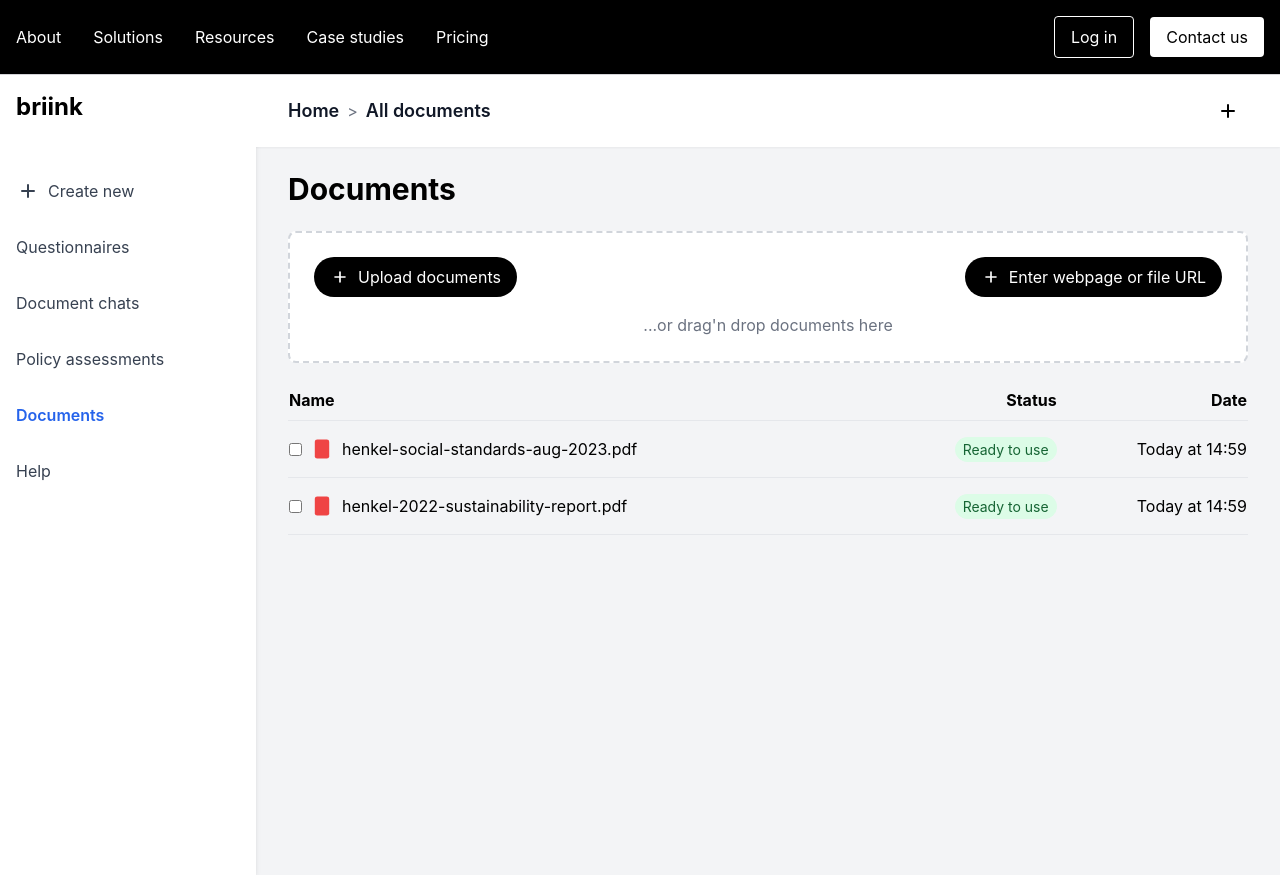
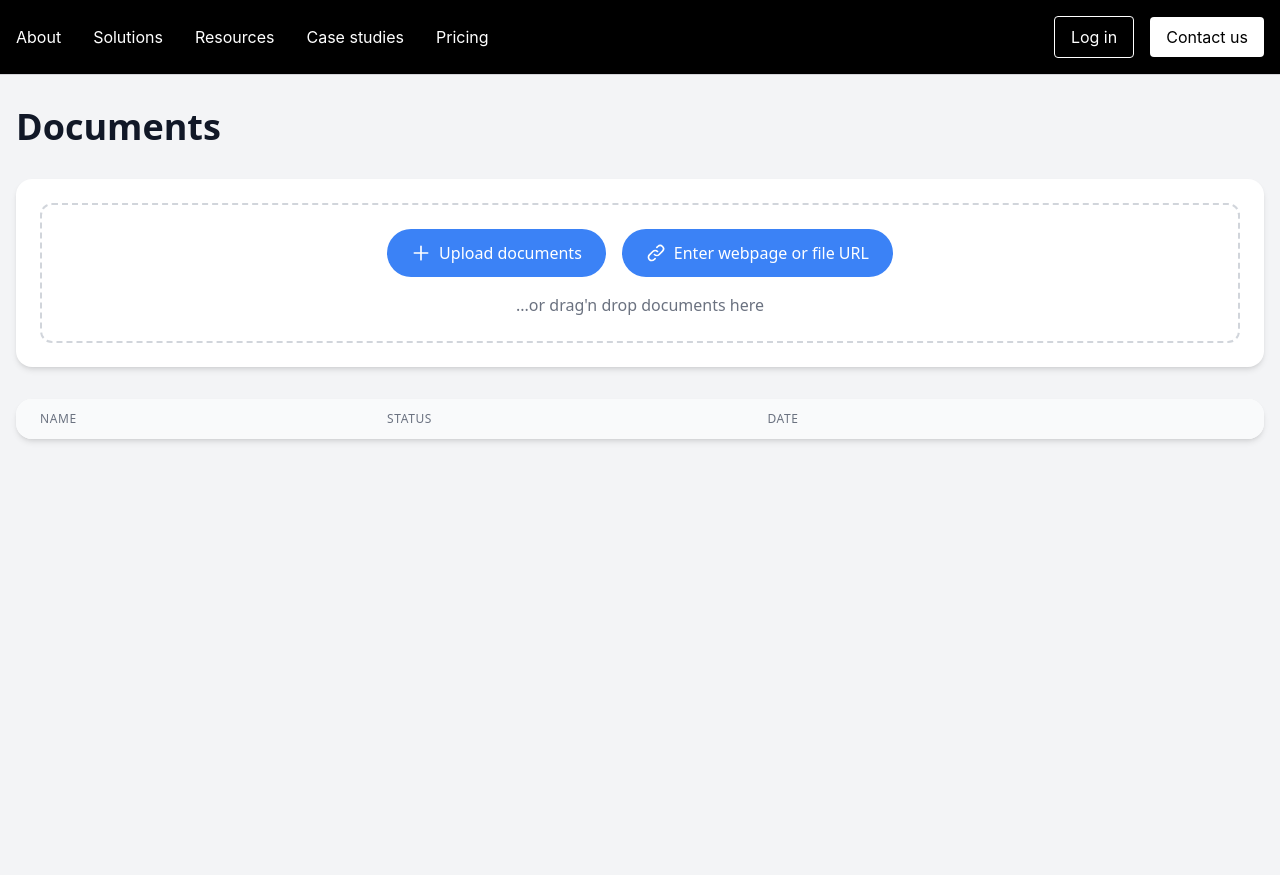
Before and after one commit to AyushDadhich07/m, a React (Create React App) app in the folder frontend/: page /documentpage in a window 1280 px wide. Built offline with nearby package versions, Linux system fonts and the light colour scheme.

Commit message:
documents page

```diff
--- a/frontend/src/components/documentspage.js
+++ b/frontend/src/components/documentspage.js
@@ -1,83 +1,131 @@
+// import React from 'react';
+
+// const DocumentsPage = () => {
+//   return (
+//     <div className="flex h-screen bg-gray-100">
+//       {/* Sidebar */}
+//       <div className="w-64 bg-white shadow-md">
+//         <div className="p-4">
+//           <h1 className="text-2xl font-bold">briink</h1>
+//         </div>
+//         <nav className="mt-6">
+//           <button className="w-full flex items-center p-4 text-gray-700 hover:bg-gray-200">
+//             <svg className="w-6 h-6 mr-2" fill="none" stroke="currentColor" viewBox="0 0 24 24" xmlns="http://www.w3.org/2000/svg"><path strokeLinecap="round" strokeLinejoin="round" strokeWidth={2} d="M12 6v6m0 0v6m0-6h6m-6 0H6" /></svg>
+//             Create new
+//           </button>
+//           <a href="#" className="block p-4 text-gray-700 hover:bg-gray-200">Questionnaires</a>
+//           <a href="#" className="block p-4 text-gray-700 hover:bg-gray-200">Document chats</a>
+//           <a href="#" className="block p-4 text-gray-700 hover:bg-gray-200">Policy assessments</a>
+//           <a href="#" className="block p-4 text-blue-600 font-semibold">Documents</a>
+//           <a href="#" className="block p-4 text-gray-700 hover:bg-gray-200">Help</a>
+//         </nav>
+//       </div>
+
+//       {/* Main content */}
+//       <div className="flex-1 overflow-auto">
+//         <header className="bg-white shadow-sm">
+//           <div className="max-w-7xl mx-auto py-4 px-4 sm:px-6 lg:px-8 flex justify-between items-center">
+//             <div className="flex items-center">
+//               <h2 className="text-lg font-semibold text-gray-900">Home</h2>
+//               <span className="mx-2 text-gray-500">&gt;</span>
+//               <h2 className="text-lg font-semibold text-gray-900">All documents</h2>
+//             </div>
+//             <button className="p-2 rounded-full hover:bg-gray-200">
+//               <svg className="w-6 h-6" fill="none" stroke="currentColor" viewBox="0 0 24 24" xmlns="http://www.w3.org/2000/svg"><path strokeLinecap="round" strokeLinejoin="round" strokeWidth={2} d="M12 6v6m0 0v6m0-6h6m-6 0H6" /></svg>
+//             </button>
+//           </div>
+//         </header>
+
+//         <main className="max-w-7xl mx-auto py-6 sm:px-6 lg:px-8">
+//           <h1 className="text-3xl font-bold mb-6">Documents</h1>
+
+//           <div className="bg-white p-6 rounded-lg border-2 border-dashed border-gray-300 mb-6">
+//             <div className="flex justify-between items-center mb-4">
+//               <button className="bg-black text-white px-4 py-2 rounded-full flex items-center">
+//                 <svg className="w-5 h-5 mr-2" fill="none" stroke="currentColor" viewBox="0 0 24 24" xmlns="http://www.w3.org/2000/svg"><path strokeLinecap="round" strokeLinejoin="round" strokeWidth={2} d="M12 6v6m0 0v6m0-6h6m-6 0H6" /></svg>
+//                 Upload documents
+//               </button>
+//               <button className="bg-black text-white px-4 py-2 rounded-full flex items-center">
+//                 <svg className="w-5 h-5 mr-2" fill="none" stroke="currentColor" viewBox="0 0 24 24" xmlns="http://www.w3.org/2000/svg"><path strokeLinecap="round" strokeLinejoin="round" strokeWidth={2} d="M12 6v6m0 0v6m0-6h6m-6 0H6" /></svg>
+//                 Enter webpage or file URL
+//               </button>
+//             </div>
+//             <p className="text-center text-gray-500">...or drag'n drop documents here</p>
+//           </div>
+
+//           <table className="w-full">
+//             <thead>
+//               <tr className="border-b">
+//                 <th className="text-left pb-2">Name</th>
+//                 <th className="text-right pb-2">Status</th>
+//                 <th className="text-right pb-2">Date</th>
+//               </tr>
+//             </thead>
+//             <tbody>
+//               {['henkel-social-standards-aug-2023.pdf', 'henkel-2022-sustainability-report.pdf'].map((doc, index) => (
+//                 <tr key={index} className="border-b">
+//                   <td className="py-4 flex items-center">
+//                     <input type="checkbox" className="mr-2" />
+//                     <svg className="w-6 h-6 mr-2 text-red-500" fill="currentColor" viewBox="0 0 20 20" xmlns="http://www.w3.org/2000/svg"><path fillRule="evenodd" d="M4 4a2 2 0 012-2h8a2 2 0 012 2v12a2 2 0 01-2 2H6a2 2 0 01-2-2V4z" clipRule="evenodd" /></svg>
+//                     {doc}
+//                   </td>
+//                   <td className="py-4 text-right">
+//                     <span className="bg-green-100 text-green-800 px-2 py-1 rounded-full text-sm">Ready to use</span>
+//                   </td>
+//                   <td className="py-4 text-right">Today at 14:59</td>
+//                 </tr>
+//               ))}
+//             </tbody>
+//           </table>
+//         </main>
+//       </div>
+//     </div>
+//   );
+// };
+
+// export default DocumentsPage;
+
 import React from 'react';
 
 const DocumentsPage = () => {
   return (
-    <div className="flex h-screen bg-gray-100">
-      {/* Sidebar */}
-      <div className="w-64 bg-white shadow-md">
-        <div className="p-4">
-          <h1 className="text-2xl font-bold">briink</h1>
-        </div>
-        <nav className="mt-6">
-          <button className="w-full flex items-center p-4 text-gray-700 hover:bg-gray-200">
-            <svg className="w-6 h-6 mr-2" fill="none" stroke="currentColor" viewBox="0 0 24 24" xmlns="http://www.w3.org/2000/svg"><path strokeLinecap="round" strokeLinejoin="round" strokeWidth={2} d="M12 6v6m0 0v6m0-6h6m-6 0H6" /></svg>
-            Create new
-          </button>
-          <a href="#" className="block p-4 text-gray-700 hover:bg-gray-200">Questionnaires</a>
-          <a href="#" className="block p-4 text-gray-700 hover:bg-gray-200">Document chats</a>
-          <a href="#" className="block p-4 text-gray-700 hover:bg-gray-200">Policy assessments</a>
-          <a href="#" className="block p-4 text-blue-600 font-semibold">Documents</a>
-          <a href="#" className="block p-4 text-gray-700 hover:bg-gray-200">Help</a>
-        </nav>
-      </div>
+    <div className="bg-gray-100 min-h-screen font-sans">
+      <div className="container mx-auto px-4 py-8">
+        <h1 className="text-3xl md:text-4xl font-semibold text-gray-900 mb-8">Documents</h1>
 
-      {/* Main content */}
-      <div className="flex-1 overflow-auto">
-        <header className="bg-white shadow-sm">
-          <div className="max-w-7xl mx-auto py-4 px-4 sm:px-6 lg:px-8 flex justify-between items-center">
-            <div className="flex items-center">
-              <h2 className="text-lg font-semibold text-gray-900">Home</h2>
-              <span className="mx-2 text-gray-500">&gt;</span>
-              <h2 className="text-lg font-semibold text-gray-900">All documents</h2>
-            </div>
-            <button className="p-2 rounded-full hover:bg-gray-200">
-              <svg className="w-6 h-6" fill="none" stroke="currentColor" viewBox="0 0 24 24" xmlns="http://www.w3.org/2000/svg"><path strokeLinecap="round" strokeLinejoin="round" strokeWidth={2} d="M12 6v6m0 0v6m0-6h6m-6 0H6" /></svg>
-            </button>
-          </div>
-        </header>
-
-        <main className="max-w-7xl mx-auto py-6 sm:px-6 lg:px-8">
-          <h1 className="text-3xl font-bold mb-6">Documents</h1>
-
-          <div className="bg-white p-6 rounded-lg border-2 border-dashed border-gray-300 mb-6">
-            <div className="flex justify-between items-center mb-4">
-              <button className="bg-black text-white px-4 py-2 rounded-full flex items-center">
-                <svg className="w-5 h-5 mr-2" fill="none" stroke="currentColor" viewBox="0 0 24 24" xmlns="http://www.w3.org/2000/svg"><path strokeLinecap="round" strokeLinejoin="round" strokeWidth={2} d="M12 6v6m0 0v6m0-6h6m-6 0H6" /></svg>
+        <div className="bg-white rounded-2xl shadow-md p-6 mb-8">
+          <div className="border-2 border-dashed border-gray-300 rounded-xl p-6 text-center">
+            <div className="flex flex-col sm:flex-row justify-center items-center space-y-4 sm:space-y-0 sm:space-x-4">
+              <button className="bg-blue-500 text-white px-6 py-3 rounded-full inline-flex items-center transition-colors duration-300 hover:bg-blue-600">
+                <svg className="w-5 h-5 mr-2" fill="none" stroke="currentColor" viewBox="0 0 24 24" xmlns="http://www.w3.org/2000/svg"><path strokeLinecap="round" strokeLinejoin="round" strokeWidth="2" d="M12 4v16m8-8H4"></path></svg>
                 Upload documents
               </button>
-              <button className="bg-black text-white px-4 py-2 rounded-full flex items-center">
-                <svg className="w-5 h-5 mr-2" fill="none" stroke="currentColor" viewBox="0 0 24 24" xmlns="http://www.w3.org/2000/svg"><path strokeLinecap="round" strokeLinejoin="round" strokeWidth={2} d="M12 6v6m0 0v6m0-6h6m-6 0H6" /></svg>
+              <button className="bg-blue-500 text-white px-6 py-3 rounded-full inline-flex items-center transition-colors duration-300 hover:bg-blue-600">
+                <svg className="w-5 h-5 mr-2" fill="none" stroke="currentColor" viewBox="0 0 24 24" xmlns="http://www.w3.org/2000/svg"><path strokeLinecap="round" strokeLinejoin="round" strokeWidth="2" d="M13.828 10.172a4 4 0 00-5.656 0l-4 4a4 4 0 105.656 5.656l1.102-1.101m-.758-4.899a4 4 0 005.656 0l4-4a4 4 0 00-5.656-5.656l-1.1 1.1"></path></svg>
                 Enter webpage or file URL
               </button>
             </div>
-            <p className="text-center text-gray-500">...or drag'n drop documents here</p>
+            <p className="mt-4 text-gray-500">...or drag'n drop documents here</p>
           </div>
+        </div>
 
-          <table className="w-full">
-            <thead>
-              <tr className="border-b">
-                <th className="text-left pb-2">Name</th>
-                <th className="text-right pb-2">Status</th>
-                <th className="text-right pb-2">Date</th>
-              </tr>
-            </thead>
-            <tbody>
-              {['henkel-social-standards-aug-2023.pdf', 'henkel-2022-sustainability-report.pdf'].map((doc, index) => (
-                <tr key={index} className="border-b">
-                  <td className="py-4 flex items-center">
-                    <input type="checkbox" className="mr-2" />
-                    <svg className="w-6 h-6 mr-2 text-red-500" fill="currentColor" viewBox="0 0 20 20" xmlns="http://www.w3.org/2000/svg"><path fillRule="evenodd" d="M4 4a2 2 0 012-2h8a2 2 0 012 2v12a2 2 0 01-2 2H6a2 2 0 01-2-2V4z" clipRule="evenodd" /></svg>
-                    {doc}
-                  </td>
-                  <td className="py-4 text-right">
-                    <span className="bg-green-100 text-green-800 px-2 py-1 rounded-full text-sm">Ready to use</span>
-                  </td>
-                  <td className="py-4 text-right">Today at 14:59</td>
+        <div className="bg-white rounded-2xl shadow-md overflow-hidden">
+          <div className="overflow-x-auto">
+            <table className="w-full">
+              <thead>
+                <tr className="bg-gray-50">
+                  <th className="px-6 py-3 text-left text-xs font-medium text-gray-500 uppercase tracking-wider">Name</th>
+                  <th className="px-6 py-3 text-left text-xs font-medium text-gray-500 uppercase tracking-wider">Status</th>
+                  <th className="px-6 py-3 text-left text-xs font-medium text-gray-500 uppercase tracking-wider">Date</th>
+                  <th className="px-6 py-3 text-left text-xs font-medium text-gray-500 uppercase tracking-wider"></th>
                 </tr>
-              ))}
-            </tbody>
-          </table>
-        </main>
+              </thead>
+              <tbody className="bg-white divide-y divide-gray-200">
+                {/* Document rows will be dynamically added here */}
+              </tbody>
+            </table>
+          </div>
+        </div>
       </div>
     </div>
   );
```
Also changed, not shown: 1 other file (tests, documents, lock files or other folders).
